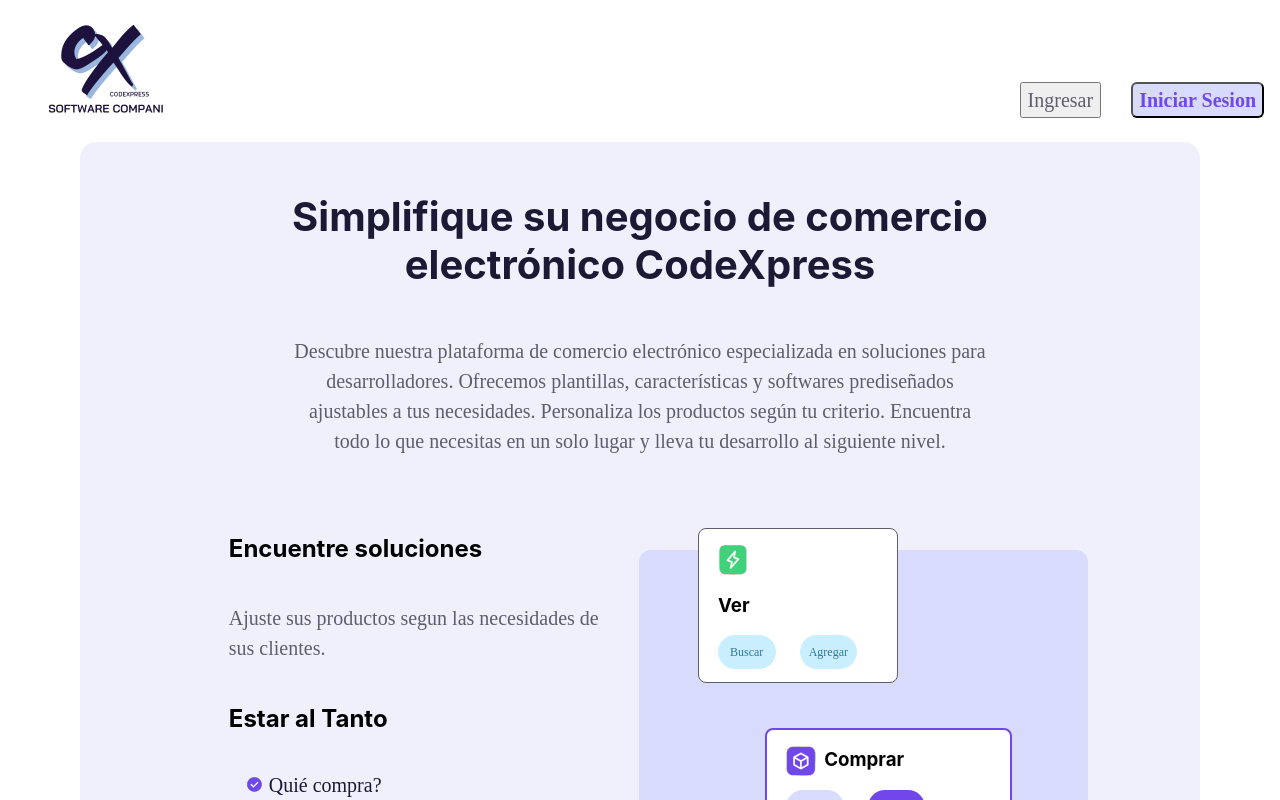
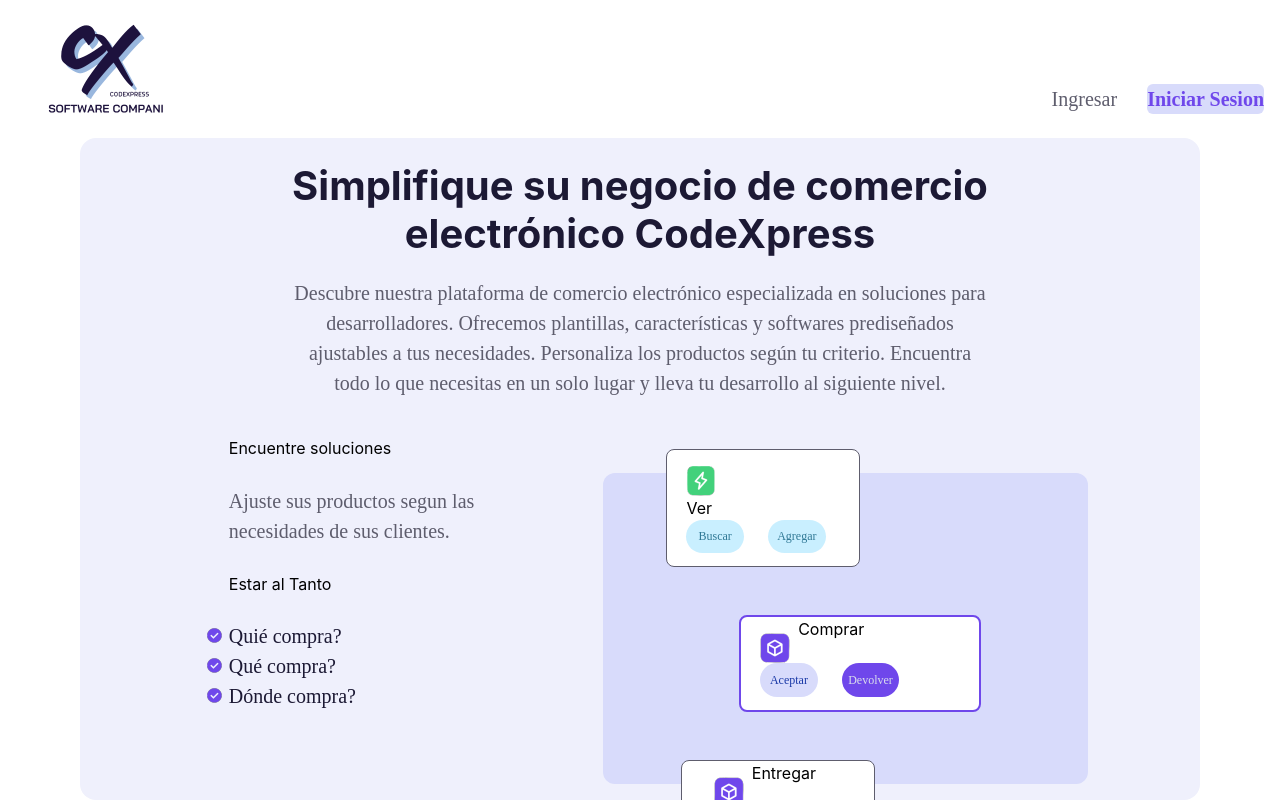
Before and after one commit to RLuna-1/ecommerce-pf-11, a React (Create React App) app in the folder client/: page / in a window 1280 px wide. Shown: the top 800 px of the page. Built offline with nearby package versions, Linux system fonts and the light colour scheme.

Commit message:
client instalar Tailwind.css
se instala y se configura tailwind.css

```diff
--- a/client/package.json
+++ b/client/package.json
@@ -48,5 +48,8 @@
       "last 1 firefox version",
       "last 1 safari version"
     ]
+  },
+  "devDependencies": {
+    "tailwindcss": "^3.3.2"
   }
 }
--- /dev/null
+++ b/client/tailwind.config.js
@@ -0,0 +1,8 @@
+/** @type {import('tailwindcss').Config} */
+module.exports = {
+	content: ['./src/**/*.{js,jsx,ts,tsx}'],
+	theme: {
+		extend: {},
+	},
+	plugins: [],
+};
```
Also changed, not shown: client/src/css/index.css (+12 -8 lines), 1 other file (tests, documents, lock files or other folders).
